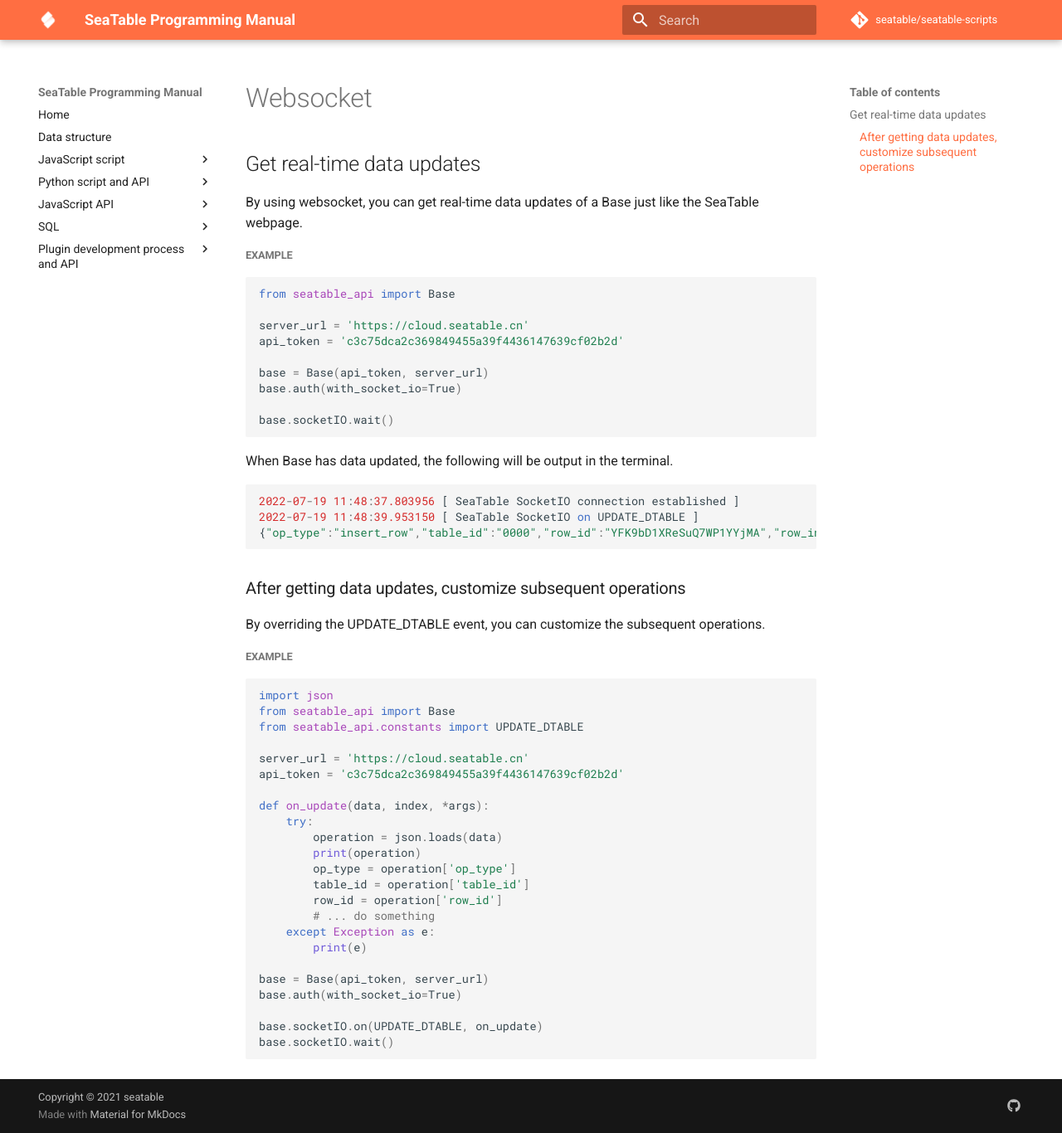
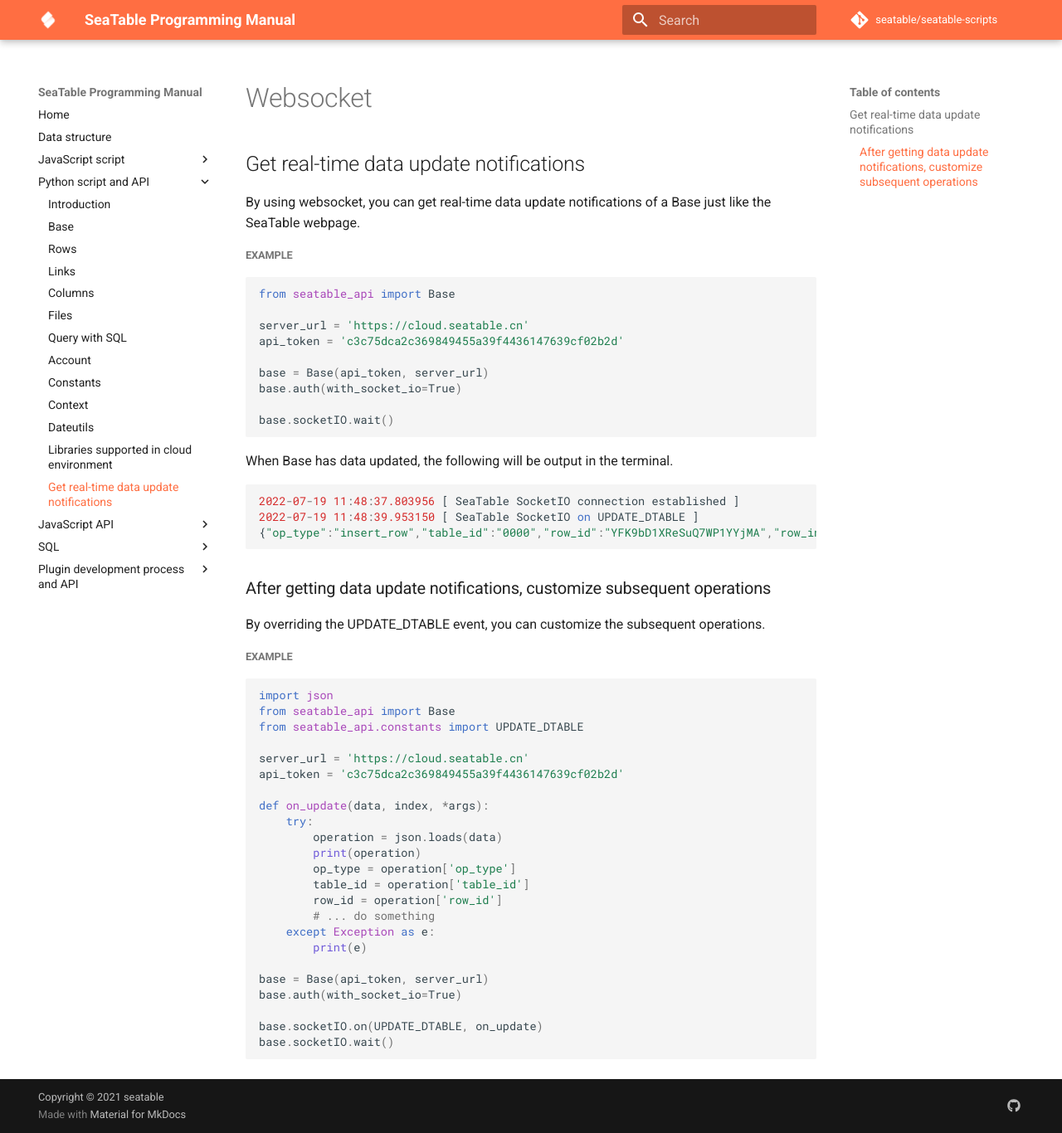
Before and after one commit to seatable/seatable-scripts, an MkDocs documentation site: the page built from manual/python/websocket.md, in a window 1280 px wide and 1366 px high. Shown: the whole window at 83% size. Built offline with MkDocs 1.6.1 and Material for MkDocs 9.7.7, drawn with Linux system fonts in a browser that asks for light colours; comment, search, counter and statistics services are not loaded.

Commit message:
update ws mkdocs

````diff
--- a/manual/python/README.md
+++ b/manual/python/README.md
@@ -96,7 +96,7 @@
 * [Context](context.md)
 * [Constants](constants.md): Some constant definitions
 * [Libs](libs.md): List of Python libraries supported for import in the cloud
-* [Websocket](websocket.md):Get real-time data updates
+* [Websocket](websocket.md):Get real-time data update notifications by Websocket
 * [Query Statements](query-sentences.md)
 
 
--- a/manual/python/websocket.md
+++ b/manual/python/websocket.md
@@ -1,8 +1,8 @@
 # Websocket
 
-## Get real-time data updates
+## Get real-time data update notifications
 
-By using websocket, you can get real-time data updates of a Base just like the SeaTable webpage.
+By using websocket, you can get real-time data update notifications of a Base just like the SeaTable webpage.
 
 ##### Example
 
@@ -26,7 +26,7 @@
 {"op_type":"insert_row","table_id":"0000","row_id":"YFK9bD1XReSuQ7WP1YYjMA","row_insert_position":"insert_below","row_data":{"_id":"RngJuRa0SMGXyiA-SHDiAw","_participants":[],"_creator":"seatable@seatable.com","_ctime":"","_last_modifier":"seatable@seatable.com","_mtime":""},"links_data":{}}
 ```
 
-### After getting data updates, customize subsequent operations
+### After getting data update notifications, customize subsequent operations
 
 By overriding the UPDATE_DTABLE event, you can customize the subsequent operations.
 
--- a/mkdocs.yml
+++ b/mkdocs.yml
@@ -68,6 +68,7 @@
     - Context: python/context.md
     - Dateutils: python/dateutils.md
     - Libraries supported in cloud environment: python/libs.md
+    - Get real-time data update notifications: python/websocket.md
   - JavaScript API:
     - Introduction: javascript-api/README.md
     - Base: javascript-api/base.md
````
